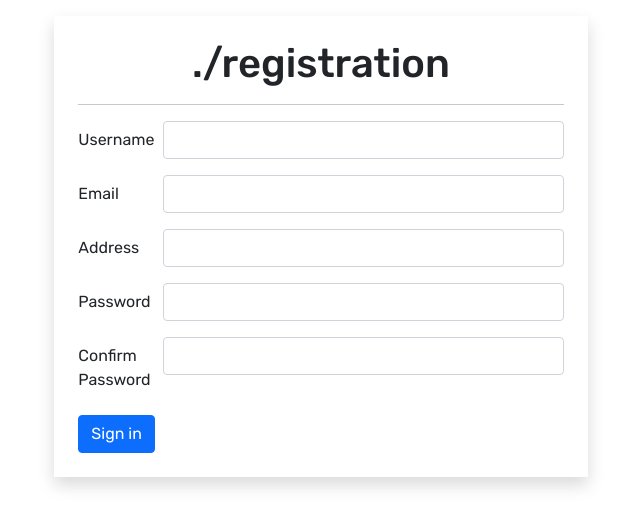
After one commit to dinogomez/STRAP, a PHP site: template views/register.php in a window 1280 px wide. The commit adds this page. Shown: the top 528 px of the page, without its empty margins (319-959 px from the left). Run offline with PHP 8.4, Linux system fonts and the light colour scheme; the template is opened without the code that fills it, so the values that code supplies are empty.

Commit message:
Added New Files

```diff
--- /dev/null
+++ b/views/register.php
@@ -0,0 +1,60 @@
+<?php require_once 'include/headers.php'?>
+<div class="container col-5 mt-3 p-4 shadow">
+<div class="text-center">
+    <h1>./registration</h1>
+    <hr>
+</div>
+<div class="mt-3">
+    <?php
+    if(!isset($_SESSION))
+    {
+        session_start();
+
+    }
+    if(isset($_SESSION['register_duplicate']) && $_SESSION['register_duplicate']){
+        echo "<div class='alert alert-danger text-center mb-3 mt-1' role='alert'>
+                          Duplicate Username '<strong>".$_SESSION['register_username']."</strong>', Try Again.
+                          </div>  <div class='text-center'>
+                        </div>";
+    }
+
+    ?>
+    <form action="/process-registration.php" method="POST">
+    <div class="row mb-3">
+        <label for="username" class="col-sm-2 col-form-label">Username</label>
+        <div class="col-sm-10">
+        <input type="text" class="form-control" id="username" name="username" required />
+        </div>
+    </div>
+  <div class="row mb-3">
+    <label for="inputEmail3" class="col-sm-2 col-form-label">Email</label>
+    <div class="col-sm-10">
+      <input type="email" class="form-control" id="inputEmail3" name="email" required />
+    </div>
+  </div>
+  <div class="row mb-3">
+    <label for="inputEmail3" class="col-sm-2 col-form-label">Address</label>
+    <div class="col-sm-10">
+      <input type="text" class="form-control" id="inputEmail3" name="address" required />
+    </div>
+</div>
+  <div class="row mb-3">
+    <label for="inputPassword3" class="col-sm-2 col-form-label">Password</label>
+    <div class="col-sm-10">
+      <input type="password" class="form-control" id="inputPassword3" name="password" required />
+    </div>
+  </div>
+
+  <div class="row mb-3">
+    <label for="inputPassword3" class="col-sm-2 col-form-label">Confirm Password</label>
+    <div class="col-sm-10">
+      <input type="password" class="form-control" id="inputPassword3" name="password" required />
+    </div>
+  </div>
+
+
+  <button type="submit" class="btn btn-primary">Sign in</button>
+</form></div>
+
+</div>
+<?php require_once 'include/footers.php'?>
```
Also changed, not shown: routes.php (+9 -4 lines), server/process-login.php (+52 -2 lines), server/process-registration.php (added, +64 -0 lines), views/dashboard.php (+7 -2 lines), views/index.php (+5 -3 lines), views/login.php (+14 -0 lines), index.php (deleted), server/db/connection.php (renamed from server/connection.php).
